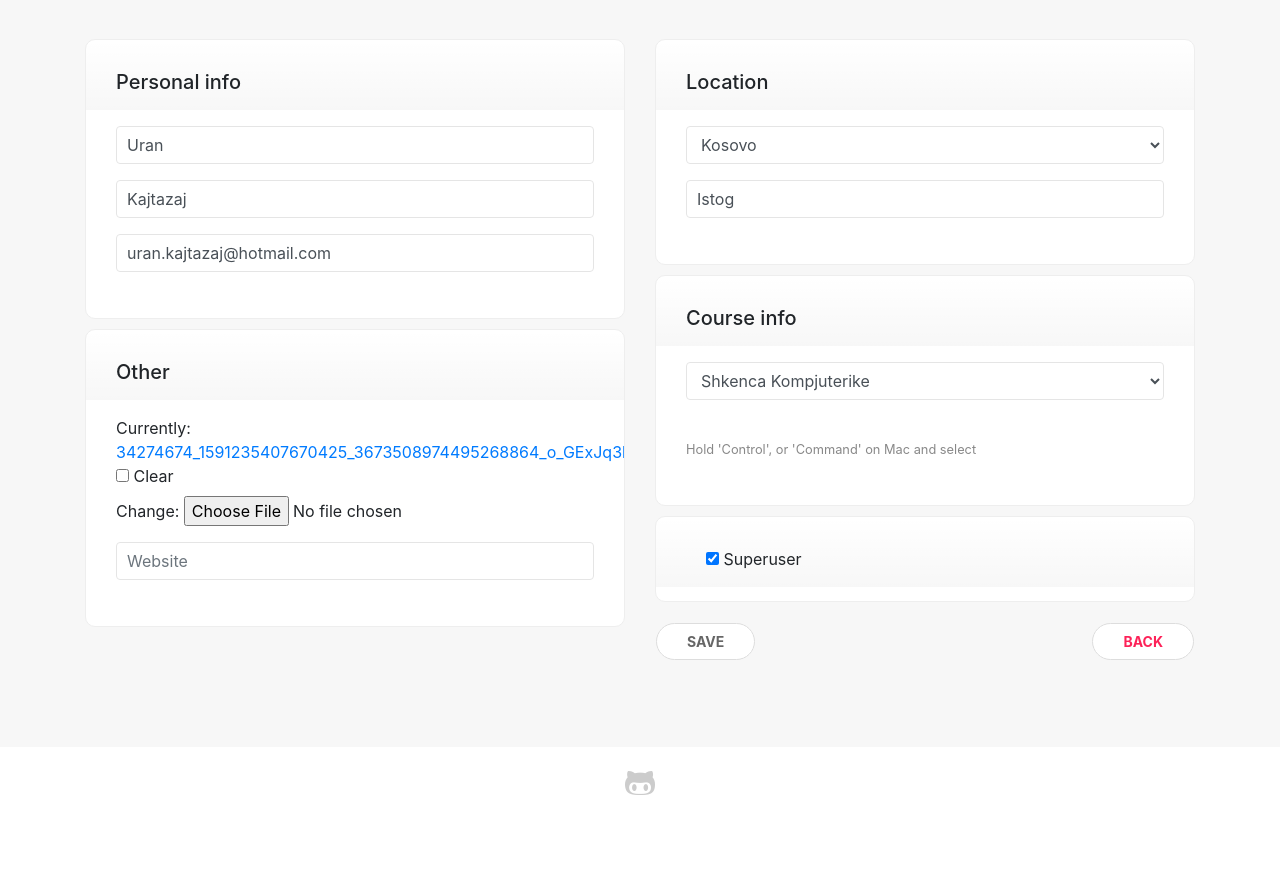
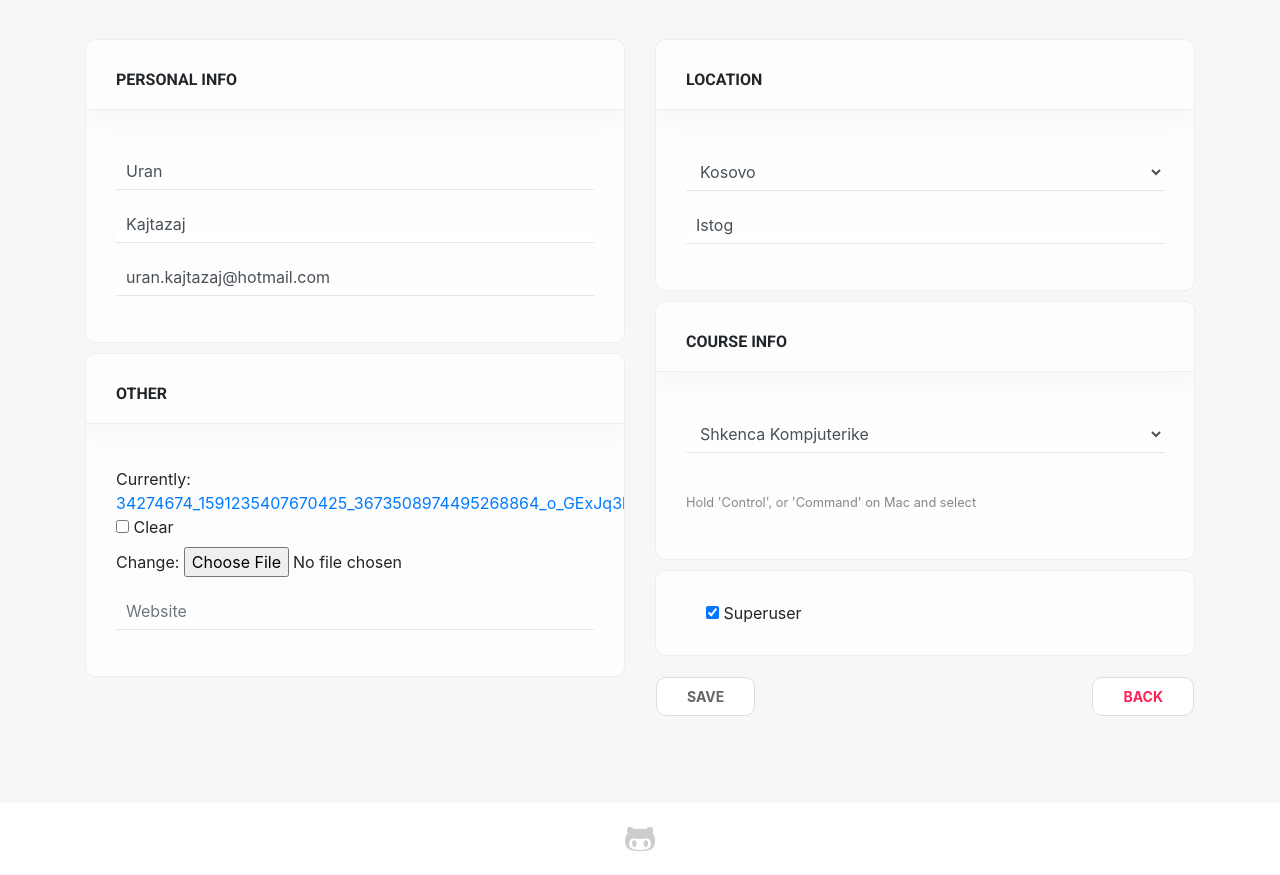
Before and after one commit to urankajtazaj/SEMS, a Django app: page /profile/edit/1 in a window 1280 px wide. Shown: the part 65-940 px from the top of the page. Before the commit the page ends 860 px from the top, so only its background shows below. Run offline with Django 3.2, Linux system fonts and the light colour scheme; a user stored in the database is signed in; data comes from the database, SQL or seed files in the repository; both versions use the stored data as it was after the commit; some libraries are stand-ins or nearby versions.

Commit message:
ui changes

```diff
--- a/sems/static/css/main.css
+++ b/sems/static/css/main.css
@@ -95,6 +95,7 @@ nav a.active:hover {
     border: 1px solid #eee;
     position: relative;
     background-color: #fff;
+    background-color: rgba(255,255,255,.8);
     /*z-index: 1;*/
     position: relative;
     overflow: hidden;
@@ -104,16 +105,22 @@ nav a.active:hover {
     content: '';
     width: 100%;
     height: 70px;
-    background: linear-gradient(transparent, rgba(0,0,0,0.03));
-    z-index: 0;
+    /*background-color: #fff;*/
+    /*background: linear-gradient(transparent, rgba(0,0,0,0.03));*/
+    border-bottom: 1px solid #eee;
+    box-shadow: 0 5px 30px rgba(0,0,0,0.04);
+    z-index: 1;
     left: 0;
     top: 0;
     position: absolute;
 }
 
 .card-box h6 {
-    z-index: 1;
+    z-index: 5;
     margin-bottom: 40px;
+    text-transform: uppercase;
+    font-family: "Roboto";
+    font-weight: bold;
 }
 
 .card-box h6 a {
@@ -230,20 +237,20 @@ a.label:hover {
 }
 
 .btn-primary, .empty-box a.btn-primary, .empty-box button.btn-primary, .btn-third, .btn-danger {
-    border-radius: 50px;
+    border-radius: 10px;
     background-color: #fff;
     border: 1px solid #ddd;
     color: #666;
     /*font-weight: normal;*/
     font-size: 14px;
     box-shadow: none;
-    padding: 7px 30px;
+    padding: 8px 30px;
 }
 
 .btn-third:hover, .empty-box a.btn-primary:hover, .empty-box button.btn-primary:hover, .card-box .btn-primary:hover, .btn-danger:hover {
     color: #222;
     background-color: #fff;
-    border-color: #666;
+    border-color: #777;
 }
 
 .btn-danger:hover {
@@ -308,6 +315,7 @@ table .btn-third {
     justify-content: center;
     align-items: center;
     border-radius: 100px;
+    box-shadow: 0px 0px 0px 5px rgba(0,0,0,0.04);
 }
 
 .img-round > img, .thumb > img {
@@ -357,8 +365,10 @@ form.login label {
 
 .form-control, .input-styled input, .input-styled select {
     border: none;
-    border-radius: 4px;
-    border: 1px solid #e5e5e5;
+    /*box-shadow: 0 1px 5px rgba(0,0,0,0.05);*/
+    border-radius: 0px;
+    border-bottom: 1px solid #e5e5e5;
+    background: linear-gradient(transparent, #fff);
     width: 100%;
     padding: 6px 10px;
 }
@@ -367,8 +377,9 @@ form.login label {
     width: 100%;
 }
 
-.form-control:focus {
+.form-control:focus, input:focus {
     box-shadow: none;
+    outline: none;
 }
 
 .full-width {
--- a/sems/templates/base_generic.html
+++ b/sems/templates/base_generic.html
@@ -9,7 +9,7 @@
     <link rel="stylesheet" href="{% static 'css/bootstrap.min.css' %}">
     <link rel="stylesheet" href="{% static 'css/main.css' %}">
     <link rel="stylesheet" href="{% static 'fonts/fontawesome-all.min.css' %}">
-    <link href="https://fonts.googleapis.com/css?family=Open+Sans:400,700" rel="stylesheet">
+    <link href="https://fonts.googleapis.com/css?family=Roboto:400,700" rel="stylesheet">
     <link href="https://fonts.googleapis.com/icon?family=Material+Icons" rel="stylesheet">
     <!-- <script src="https://cdn.ckeditor.com/ckeditor5/10.0.1/classic/ckeditor.js"></script> -->
     <title>Document</title>
--- a/sems/templates/student_profile.html
+++ b/sems/templates/student_profile.html
@@ -86,9 +86,8 @@
             </div>
             {% if user.is_superuser or user.student == student %}
             <div class="empty-box text-left">
-                <a onclick="toggleGrades()" class="toggleBtn btn btn-primary">View grades</a>
-                <a class="btn btn-primary" href="{% url 'register_courses' %}">Regjistro lendet</a>
-                <a class="btn btn-primary" href="#">Paraqit provimet</a>
+                <a onclick="toggleGrades()" class="toggleBtn btn btn-primary">Shiko notat</a>
+                <a class="float-right btn btn-primary" href="#">Paraqit provimet</a>
             </div>
             {% endif %}
         </div>
--- a/sems/templates/user_add.html
+++ b/sems/templates/user_add.html
@@ -6,7 +6,7 @@
     <div class="row justify-content-center">
         <div class="col-md-6 col-xs-12">
             <div class="card-box">
-                <h4>Login info</h4><br/>
+                <h6>Login info</h6><br/>
                 <form method="post" class="input-styled">
                 {% csrf_token %}
                     <div class="form-group">
--- a/sems/templates/user_profile_edit.html
+++ b/sems/templates/user_profile_edit.html
@@ -12,7 +12,7 @@
             <div class="row">
                 <div class="col-md-6">
                     <div class="card-box">
-                        <h5>Personal info</h5><br/>
+                        <h6>Personal info</h6><br/>
                         {% csrf_token %}
                         {{ form.user }}
                         <div class="form-group">
@@ -26,7 +26,7 @@
                         </div>
                     </div>
                     <div class="card-box">
-                        <h5>Other</h5><br/>
+                        <h6>Other</h6><br/>
                         <div class="form-group">
                             {{ form.picture }}
                         </div>
@@ -37,7 +37,7 @@
                 </div>
                 <div class="col-md-6">
                     <div class="card-box">
-                        <h5>Location</h5><br/>
+                        <h6>Location</h6><br/>
                         <div class="form-group">
                             {{ form.country }}
                         </div>
@@ -46,7 +46,7 @@
                         </div>
                     </div>
                     <div class="card-box">
-                        <h5>Course info</h5><br/>
+                        <h6>Course info</h6><br/>
                         <div class="form-group">
                             {{ form.program }}
                         </div>
@@ -57,7 +57,7 @@
                         </div>
                     </div>
                     {% if user.is_superuser %}
-                    <div class="card-box">
+                    <div class="no-shade card-box">
                         <div class="form-check">
                             {{ form.is_super }}
                             <label class="form-check-label" for="id_is_super">
--- a/templates/registration/login.html
+++ b/templates/registration/login.html
@@ -2,13 +2,13 @@
 
 
 {% block content %}
-<form method="post" class="login shadow-box">
+<form method="post" class="login card-box">
     {% csrf_token %}
 
     {% if user.is_authenticated %}
         <p class="lead text-center">Already logged in</p>
     {% else %}
-        <h1 class="text-center">SEMS</h1><br/>
+        <h6>LOGIN</h6><br/>
         <div class="form-group">
             <label>
                 <!--Username<br/>-->
--- a/templates/registration/password_reset_form.html
+++ b/templates/registration/password_reset_form.html
@@ -4,7 +4,7 @@
 {% block content %}
 <div class="row justify-content-center">
     <div class="col-md-6 col-xs-12 card-box">
-        <h4>Request for password reset</h4>
+        <h6>Request for password reset</h6>
         <p>You have requested to reset your password. Please write your email for us to send the confirmation link.</p>
         <br/>
         <form method="post" class="form-inline">
```
Also changed, not shown: db.sqlite3.
